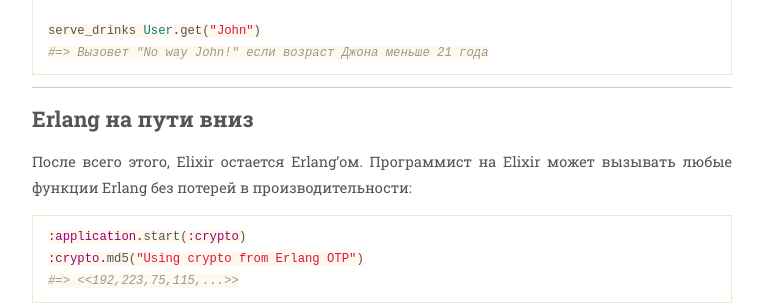
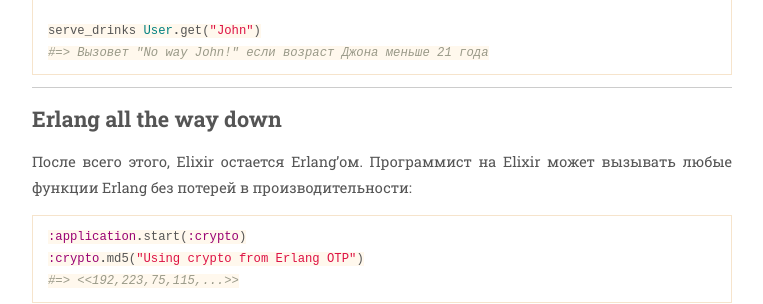
Before and after one commit to artemeff/elixir-lang, a Jekyll site: the page built from about.md, in a window 1280 px wide and 900 px high, scrolled down 2752 px. Shown: the part 310-614 px from the top of the window, without its empty margins (118-881 px from the left). Built offline with Jekyll 4.4.1, drawn with Linux system fonts in a browser that asks for light colours; Markdown is read by kramdown in place of the engine named in the settings.

Commit message:
it's lol

```diff
--- a/about.md
+++ b/about.md
@@ -135,7 +135,7 @@
 
 ---
 
-## Erlang на пути вниз
+## Erlang all the way down
 
 После всего этого, Elixir остается Erlang'ом. Программист на Elixir может вызывать любые функции Erlang без потерей в производительности:
 
```
